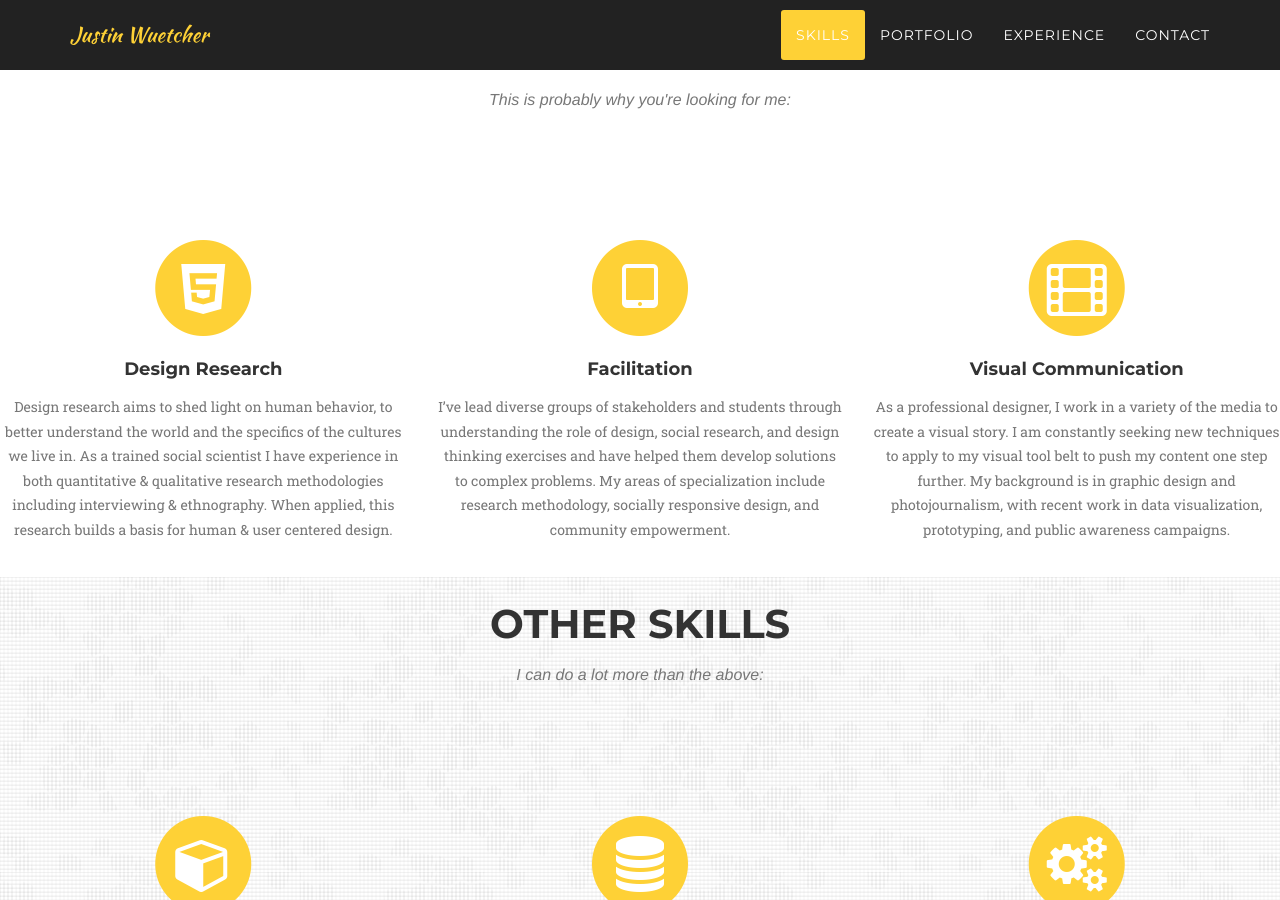
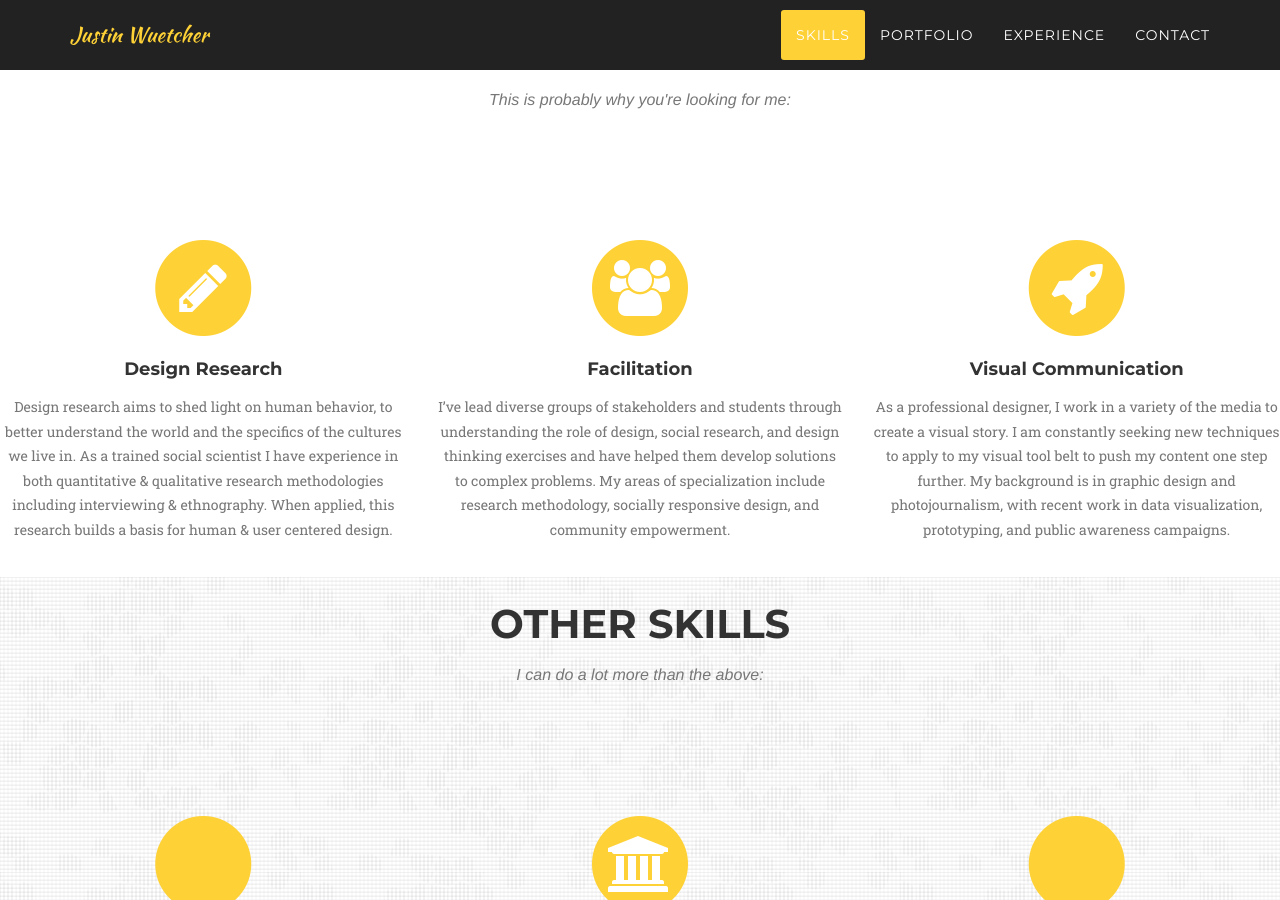
Before and after one commit to jwuetcher/jwuetcher.github.io, a Jekyll site: the page built from index.html, in a window 1280 px wide and 900 px high, scrolled down 1056 px. Built offline with Jekyll 4.4.1, drawn with Linux system fonts in a browser that asks for light colours; some web fonts are replaced.

Commit message:
Skills Icon Update

```diff
--- a/_includes/skills.html
+++ b/_includes/skills.html
@@ -10,7 +10,7 @@
                 <div class="col-md-4">
                     <span class="fa-stack fa-4x">
                         <i class="fa fa-circle fa-stack-2x text-primary"></i>
-                        <i class="fa fa-html5 fa-stack-1x fa-inverse"></i>
+                        <i class="fa fa-pencil fa-stack-1x fa-inverse"></i>
                     </span>
                     <h4 class="service-heading">Design Research</h4>
                     <p class="text-muted">Design research aims to shed light on human behavior, to better understand the world and the specifics of the cultures we live in. As a trained social scientist I have experience in both quantitative & qualitative research methodologies including interviewing & ethnography. When applied, this research builds a basis for human & user centered design.
@@ -19,7 +19,7 @@
                 <div class="col-md-4">
                     <span class="fa-stack fa-4x">
                         <i class="fa fa-circle fa-stack-2x text-primary"></i>
-                        <i class="fa fa-tablet fa-stack-1x fa-inverse"></i>
+                        <i class="fa fa-users fa-stack-1x fa-inverse"></i>
                     </span>
                     <h4 class="service-heading">Facilitation</h4>
                     <p class="text-muted">I’ve lead diverse groups of stakeholders and students through understanding the role of  design, social research, and design thinking exercises and have helped them develop solutions to complex problems. My areas of specialization include research methodology, socially responsive design, and community empowerment.</p>
@@ -27,7 +27,7 @@
                 <div class="col-md-4">
                     <span class="fa-stack fa-4x">
                         <i class="fa fa-circle fa-stack-2x text-primary"></i>
-                        <i class="fa fa-film fa-stack-1x fa-inverse"></i>
+                        <i class="fa fa-rocket fa-stack-1x fa-inverse"></i>
                     </span>
                     <h4 class="service-heading">Visual Communication</h4>
                     <p class="text-muted">As a professional designer, I work in a variety of the media to create a visual story. I am constantly seeking new techniques to apply to my visual tool belt to push my content one step further. My background is in graphic design and photojournalism, with recent work in data visualization, prototyping, and public awareness campaigns.</p>
@@ -44,7 +44,7 @@
                 <div class="col-md-4">
                     <span class="fa-stack fa-4x">
                         <i class="fa fa-circle fa-stack-2x text-primary"></i>
-                        <i class="fa fa-cube fa-stack-1x fa-inverse"></i>
+                        <i class="fa fa-map-signs fa-stack-1x fa-inverse"></i>
                     </span>
                     <h4 class="service-heading">Design Strategy</h4>
                     <p class="text-muted"></p>
@@ -52,7 +52,7 @@
                 <div class="col-md-4">
                     <span class="fa-stack fa-4x">
                         <i class="fa fa-circle fa-stack-2x text-primary"></i>
-                        <i class="fa fa-database fa-stack-1x fa-inverse"></i>
+                        <i class="fa fa-university fa-stack-1x fa-inverse"></i>
                     </span>
                     <h4 class="service-heading">Curriculum Design</h4>
                     <p class="text-muted"></p>
@@ -60,7 +60,7 @@
                 <div class="col-md-4">
                     <span class="fa-stack fa-4x">
                         <i class="fa fa-circle fa-stack-2x text-primary"></i>
-                        <i class="fa fa-cogs fa-stack-1x fa-inverse"></i>
+                        <i class="fa fa-bar-chart fa-stack-1x fa-inverse"></i>
                     </span>
                     <h4 class="service-heading">Presentation Design</h4>
                     <p class="text-muted"></p>
@@ -70,7 +70,7 @@
                 <div class="col-md-6">
                     <span class="fa-stack fa-4x">
                         <i class="fa fa-circle fa-stack-2x text-primary"></i>
-                        <i class="fa fa-cubes fa-stack-1x fa-inverse"></i>
+                        <i class="fa fa-cogs fa-stack-1x fa-inverse"></i>
                     </span>
                     <h4 class="service-heading">Event Planning & Organizing</h4>
                     <p class="text-muted"></p>
@@ -78,7 +78,7 @@
                 <div class="col-md-6">
                     <span class="fa-stack fa-4x">
                         <i class="fa fa-circle fa-stack-2x text-primary"></i>
-                        <i class="fa fa-git fa-stack-1x fa-inverse"></i>
+                        <i class="fa fa-heart fa-stack-1x fa-inverse"></i>
                     </span>
                     <h4 class="service-heading">Yoga and Bowspring Classes</h4>
                     <p class="text-muted"></p>
```
